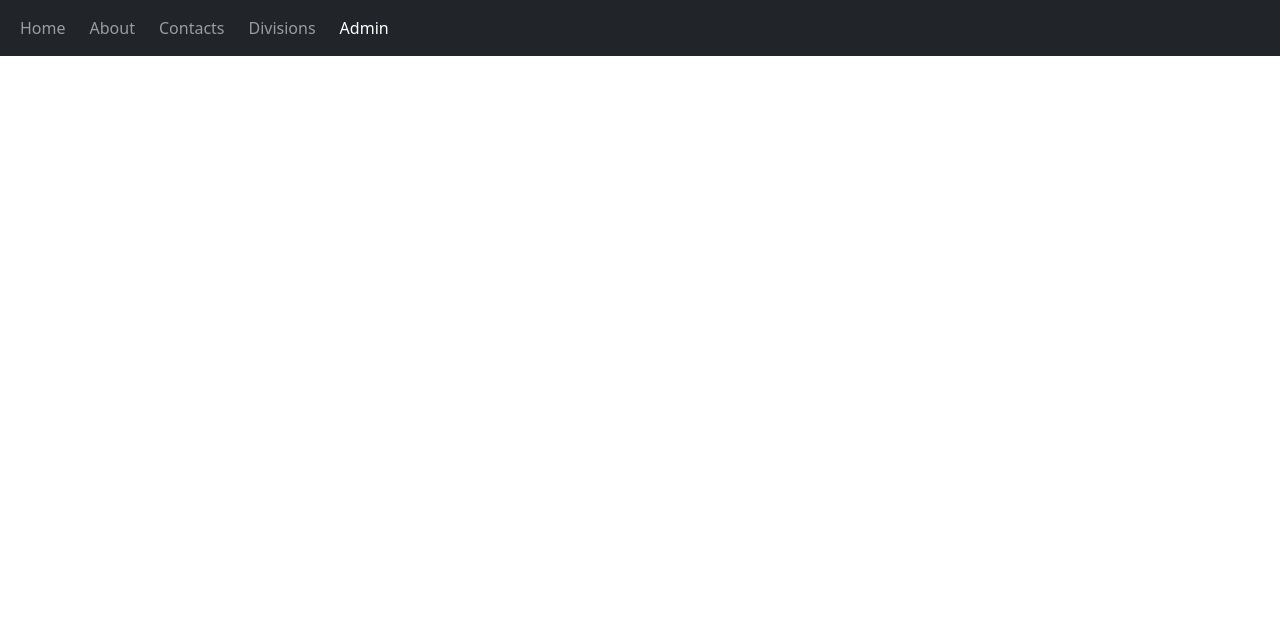
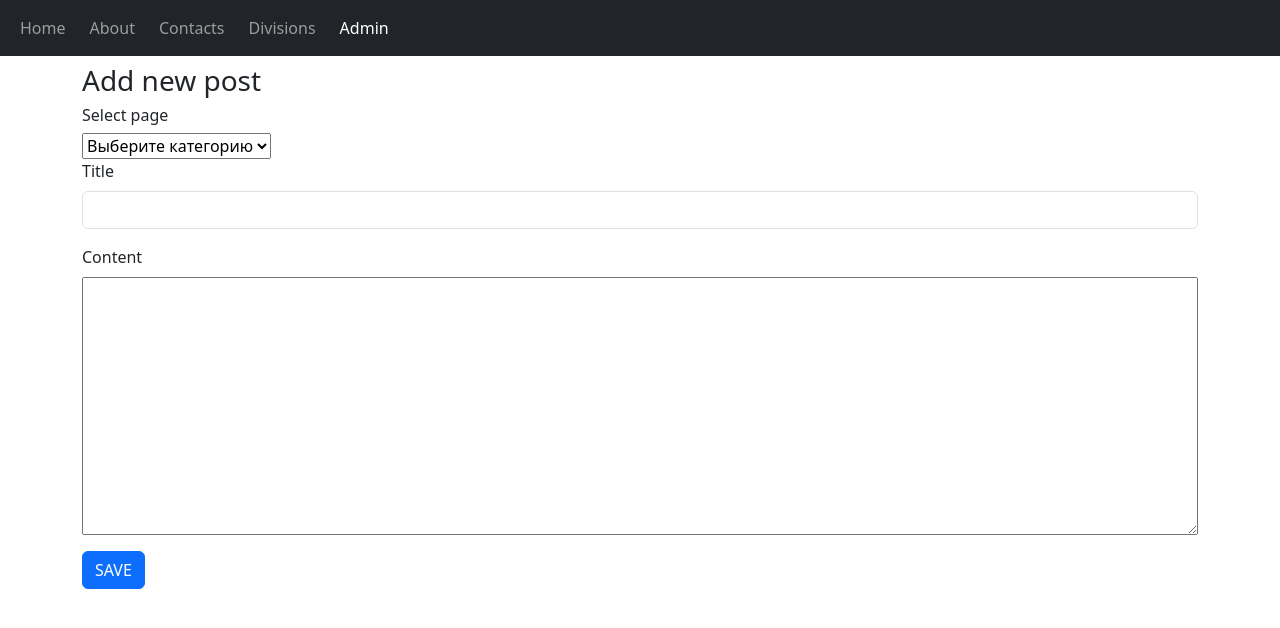
Before and after one commit to Nurzat91/app65, a React (Vite) app: page / in a window 1280 px wide. Shown: the top 628 px of the page. Built offline with nearby package versions, Linux system fonts and the light colour scheme.

Commit message:
component creation

```diff
--- a/src/App.tsx
+++ b/src/App.tsx
@@ -1,12 +1,19 @@
 import Toolbar from './components/Toolbar/Toolbar';
+import {Route, Routes} from "react-router-dom";
+import Admin from "./container/Admin/Admin";
+import StaticPages from "./container/StaticPages/StaticPages";
 
 function App() {
 
   return (
     <>
       <header><Toolbar/></header>
-      <main>
-
+      <main className="container">
+        <Routes>
+          <Route path="/" element={<Admin/>}/>
+          <Route path="/admin" element={<Admin/>}/>
+          <Route path="/pages/:pageName" element={<StaticPages/>}/>
+        </Routes>
       </main>
     </>
   )
--- /dev/null
+++ b/src/axiosApi.ts
@@ -0,0 +1,7 @@
+import axios from 'axios';
+
+const axiosApi = axios.create({
+  baseURL: 'https://sun-js-20-default-rtdb.europe-west1.firebasedatabase.app/'
+});
+
+export default axiosApi;
--- /dev/null
+++ b/src/container/Admin/Admin.tsx
@@ -0,0 +1,137 @@
+import {useEffect, useState} from "react";
+import Spinner from "../../components/Spinner/Spinner";
+import {FormPages} from "../../types";
+import {useNavigate, useParams} from "react-router-dom";
+import axiosApi from "../../axiosApi";
+
+const Admin = () => {
+  const navigate = useNavigate();
+  const [loading, setLoading] = useState(false);
+  // const [selectCategory, setSelectCategory] = useState('');
+  const[formPages, setFormPages] = useState<FormPages>({
+    id: Math.random().toString(),
+    category: '',
+    title: '',
+    content: '',
+  });
+  const param = useParams() as { id: string };
+  useEffect(() => {
+    const fetchData = async () => {
+      if (param.id) {
+        try {
+          setLoading(true);
+          const response = await axiosApi.get(`pages/${param.id}.json`);
+          if (response.status === 200) {
+            const postData: FormPages = response.data;
+            setFormPages(postData);
+            console.log(setFormPages);
+          }
+        } catch (error) {
+          console.error('Error fetching post:', error);
+        } finally {
+          setLoading(false);
+        }
+      }
+    };
+    void fetchData();
+  }, [param.id]);
+
+  const onChanged = (event: React.ChangeEvent<HTMLInputElement | HTMLTextAreaElement | HTMLSelectElement>) => {
+    const { name, value } = event.target;
+    setFormPages((prevState) => ({
+      ...prevState,
+      [name]: value,
+    }));
+  };
+
+  const onFormSubmit = async (event: React.FormEvent) => {
+    event.preventDefault();
+    try {
+      setLoading(true);
+      const { category, title, content } = formPages;
+
+      const dataToSend = {
+        [category]: {
+          title,
+          content,
+        },
+      };
+
+      if (param.id) {
+        await axiosApi.put(`/pages/${param.id}.json`, dataToSend);
+      } else {
+        await axiosApi.post('pages.json', dataToSend);
+      }
+      navigate('/');
+    } catch (error) {
+      console.error('Error submitting form:', error);
+    } finally {
+      setLoading(false);
+    }
+  };
+
+  return (
+    <div className="row mt-2">
+      <div className="col">
+        {loading ? (
+          <Spinner/>
+        ) : (
+          <form onSubmit={onFormSubmit}>
+            <h3>Add new post</h3>
+            <div className="form-group">
+              <h6>Select page</h6>
+              <select
+                id={formPages.id}
+                name="category"
+                value={formPages.category}
+                onChange={onChanged}
+              >
+                <option value="" disabled>
+                  Выберите категорию
+                </option>
+                <option>home</option>
+                <option>about</option>
+                <option>contacts</option>
+                <option>divisions</option>
+              </select>
+            </div>
+            <div className="form-group">
+              <label htmlFor="title" className="mb-2">
+                Title
+              </label>
+              <input
+                id={formPages.id}
+                type="text"
+                name="title"
+                required
+                className="form-control"
+                value={formPages.title}
+                onChange={onChanged}
+              />
+            </div>
+            <div className="form-group d-flex flex-column my-3">
+              <label htmlFor="post" className="mb-2">
+                Content
+              </label>
+              <textarea
+                className="p-2"
+                id={formPages.id}
+                name="content"
+                required
+                rows={10}
+                cols={40}
+                value={formPages.content}
+                onChange={onChanged}
+              />
+            </div>
+            <button type="submit" className="btn btn-primary">
+              SAVE
+            </button>
+          </form>
+        )}
+      </div>
+    </div>
+  );
+};
+
+export default Admin;
--- a/src/container/StaticPages/StaticPages.tsx
+++ b/src/container/StaticPages/StaticPages.tsx
@@ -0,0 +1,47 @@
+import {useParams} from "react-router-dom";
+import {useEffect, useState} from "react";
+import axios from "axios";
+import {PageContent} from "../../types";
+import Spinner from "../../components/Spinner/Spinner";
+
+const StaticPages = () => {
+  const { pageName } = useParams();
+  const [pageContent, setPageContent] = useState<PageContent | null>('');
+  const [loading, setLoading] = useState(false);
+
+  useEffect(() => {
+    const fetchPageContent = async () => {
+      try {
+        setLoading(true);
+        const responseData = await axios.get(`pages/${pageName}.json`);
+        if (responseData.status !== 200) {
+          throw new Error('ERROR ' + responseData.status);
+        }
+        setPageContent(responseData.data);
+        console.log('2', responseData.data)
+      } catch (error) {
+        console.error('Error fetching page content:', error);
+      }finally {
+        setLoading(false);
+      }
+    };
+    void fetchPageContent();
+  }, [pageName]);
+  console.log('pageContent:', pageContent);
+  console.log('pageName:', pageName);
+
+  return (
+    <div>
+      {loading ? (
+          <Spinner />
+        ) : (
+        <>
+          <h1>{pageContent?.title}</h1>
+          <p>{pageContent?.content}</p>
+        </>
+      )}
+    </div>
+  );
+};
+
+export default StaticPages;
```
Also changed, not shown: src/types.d.ts (added, +8 -0 lines).
